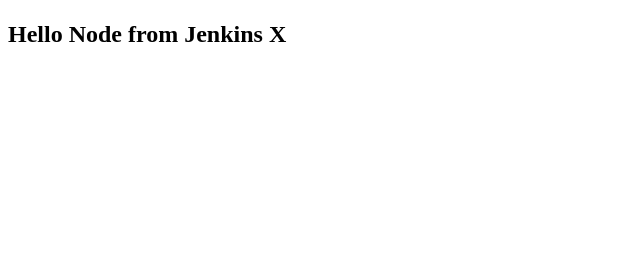
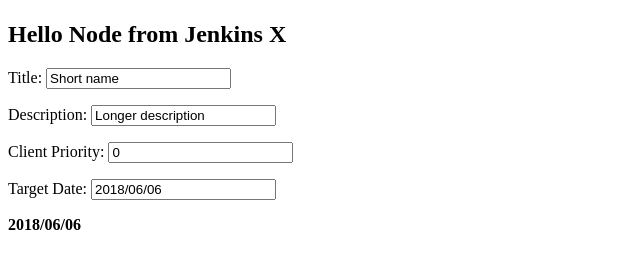
Before and after one commit to andrew-speers/ko-node, a website: page index.html in a window 1280 px wide. Shown: the part 311-580 px from the top of the page, without its empty margins (0-640 px from the left). Drawn offline with Linux system fonts and the light colour scheme.

Commit message:
Beginning knockout modifications

```diff
--- a/index.html
+++ b/index.html
@@ -8,13 +8,20 @@
       head.js(
       {jquery: "js/jquery.js"},
       {knockout: "js/knockout.js"},
-    "js/app.js");
+      "js/test.js");
     </script>
   </head>
   <!-- /Javascript -->
   <body>
     <img border="0" src="https://jenkins-x.io/images/logo.png" width="300" height="300" />
     <h2>Hello Node from Jenkins X</h2>
-</div>
+
+    <p>Title: <input data-bind="value: title"/></p>
+    <p>Description: <input data-bind="value: desc"/></p>
+    <p>Client Priority: <input data-bind="value: prior"/></p>
+    <p>Target Date: <input data-bind="value: date"/></p>
+
+    <strong data-bind="text: date"></strong>
+
   </body>
 </html>
--- /dev/null
+++ b/js/test.js
@@ -0,0 +1,10 @@
+function fn() {
+    this.title = ko.observable("Short name")
+    this.desc  = ko.observable("Longer description")
+    this.prior = ko.observable(0)
+    this.date  = ko.observable(new Date().toJSON().slice(0,10).replace(/-/g,'/'))
+
+
+}
+
+ko.applyBindings(new fn())
```
Also changed, not shown: server.js (+0 -26 lines). Lines whose indentation alone changed are shown as unchanged.
